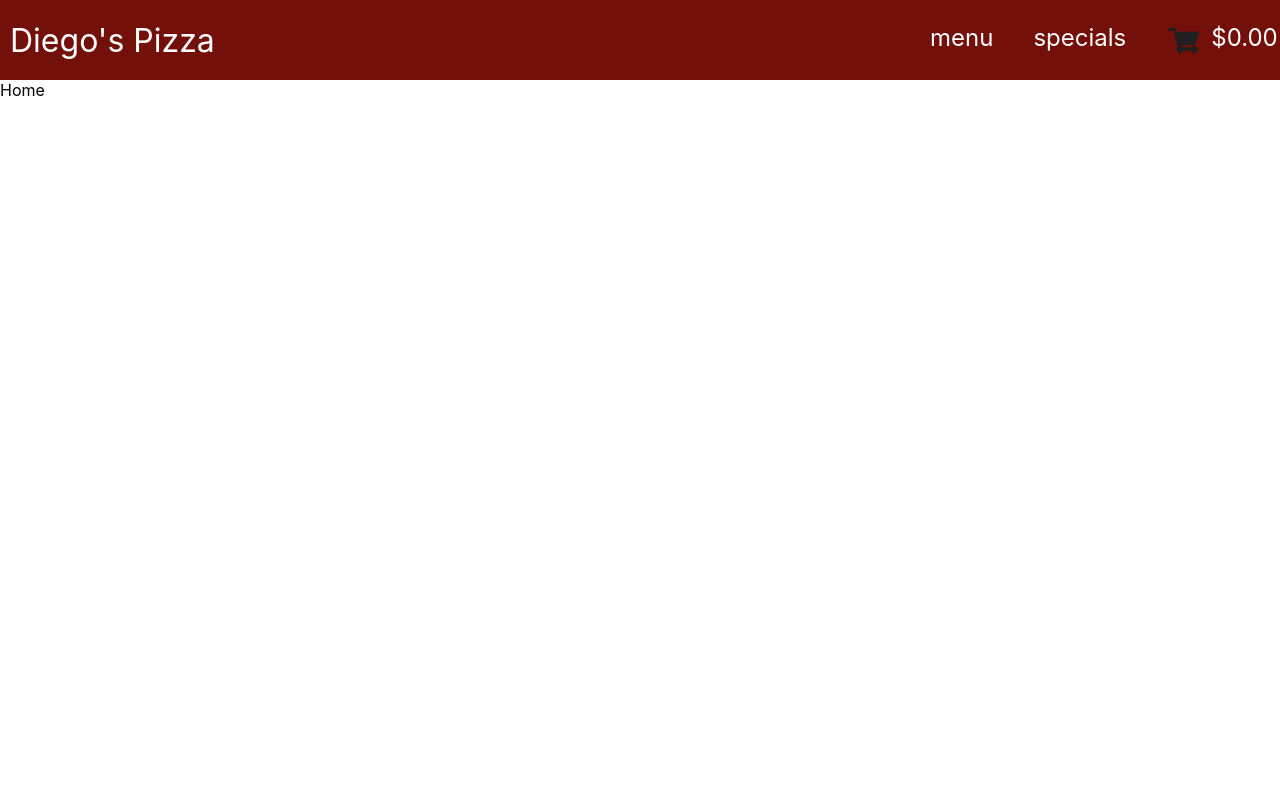
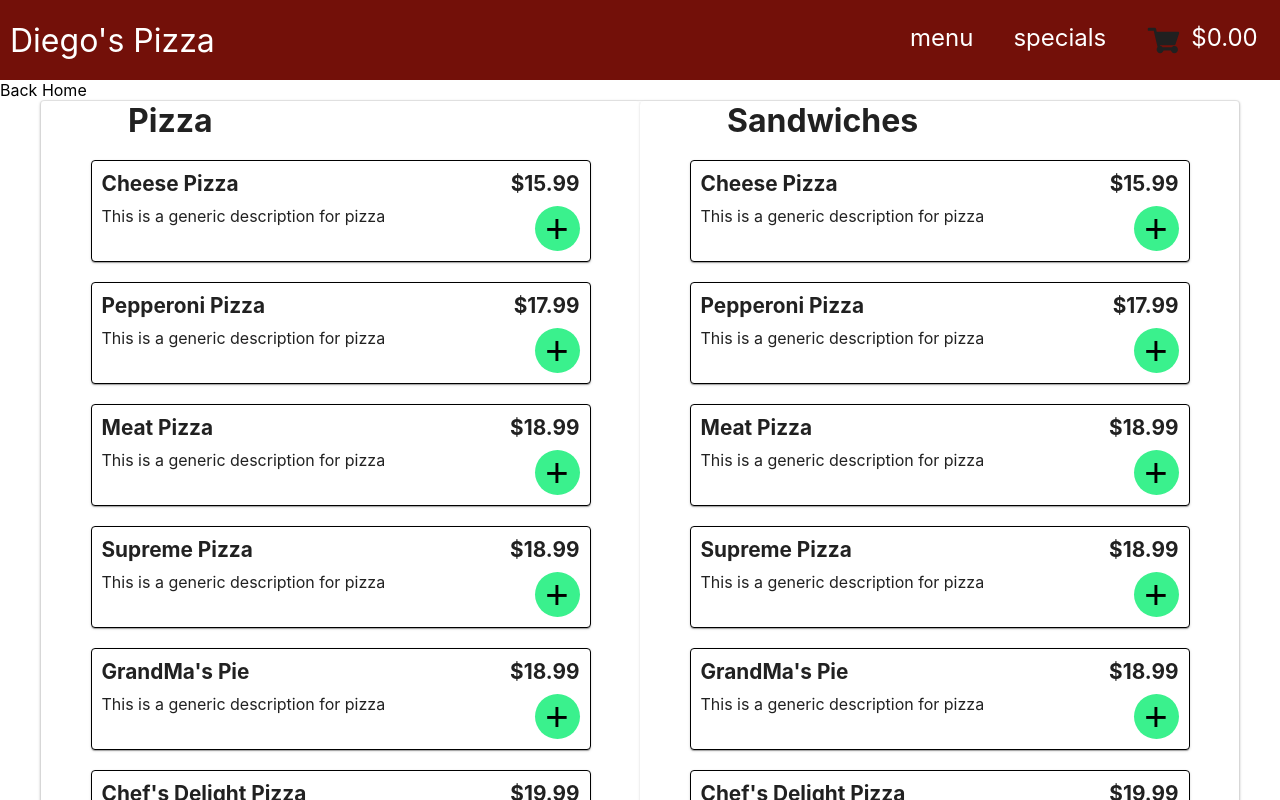
Before and after one commit to diegovazquezny/diegos-pizza, a Next.js app: page /menu in a window 1280 px wide. Shown: the top 800 px of the page. Built offline with nearby package versions, Linux system fonts and the light colour scheme.

Commit message:
add menu - still incomplete

```diff
--- /dev/null
+++ b/components/menu/menuCategory.js
@@ -0,0 +1,33 @@
+import React from 'react';
+import MenuItem from './menuItem';
+import styles from '../../styles/MenuCategory.module.css';
+import { Paper } from '@material-ui/core';
+import menuList from './menuList';
+
+export default function MenuCategory() {
+  return (
+    <Paper className={styles.root}>
+    {
+      menuList.map((type, i) => {
+        return (
+          <Paper className={styles.categoryContainer} key={`t${i}`}>
+            <h3 className={styles.categoryName}>{type.category}</h3>
+            <div className={styles.menuItemsContainer}>
+              {type.options.map((option, i) => {
+                return (
+                  <MenuItem
+                    name={option.name}
+                    price={'$' + option.price}
+                    description={option.description}
+                    key={`o${i}`}
+                  />
+                )
+              })}
+            </div>
+          </Paper>
+        )
+      })
+    }
+    </Paper>
+  )
+}
--- /dev/null
+++ b/components/menu/menuItem.js
@@ -0,0 +1,26 @@
+import React from 'react';
+import styles from '../../styles/MenuItem.module.css';
+import { Paper } from '@material-ui/core';
+
+export default function MenuItem({ name, price, description }) {
+  return (
+    <Paper className={styles.root}>
+      <div className={styles.topContainer}>
+        <p className={styles.name}>
+          {name}
+        </p>
+        <p className={styles.name}>
+          {price}
+        </p>
+      </div>
+      <div className={styles.bottomContainer}>
+        <p className={styles.description}>
+          {description}
+        </p>
+        <button className={styles.button}>
+          +
+        </button>
+      </div>
+    </Paper>
+  );
+}
--- /dev/null
+++ b/components/menu/menuList.js
@@ -0,0 +1,94 @@
+const menuList = [
+  {
+    category: 'Pizza',
+    options: [
+      {
+        name: 'Cheese Pizza',
+        price: 15.99,
+        description: 'This is a generic description for pizza'
+      },
+      {
+        name: 'Pepperoni Pizza',
+        price: 17.99,
+        description: 'This is a generic description for pizza'
+      },
+      {
+        name: 'Meat Pizza',
+        price: 18.99,
+        description: 'This is a generic description for pizza'
+      },
+      {
+        name: 'Supreme Pizza',
+        price: 18.99,
+        description: 'This is a generic description for pizza'
+      },
+      {
+        name: `GrandMa's Pie`,
+        price: 18.99,
+        description: 'This is a generic description for pizza'
+      },
+      {
+        name: `Chef's Delight Pizza`,
+        price: 19.99,
+        description: 'This is a generic description for pizza'
+      },
+      {
+        name: `Italian Margherita`,
+        price: 17.99,
+        description: 'This is a generic description for pizza'
+      },
+      {
+        name: `Buffalo Chicken Pizza`,
+        price: 18.99,
+        description: 'This is a generic description for pizza'
+      },
+    ]
+  },
+  {
+    category: 'Sandwiches',
+    options: [
+      {
+        name: 'Cheese Pizza',
+        price: 15.99,
+        description: 'This is a generic description for pizza'
+      },
+      {
+        name: 'Pepperoni Pizza',
+        price: 17.99,
+        description: 'This is a generic description for pizza'
+      },
+      {
+        name: 'Meat Pizza',
+        price: 18.99,
+        description: 'This is a generic description for pizza'
+      },
+      {
+        name: 'Supreme Pizza',
+        price: 18.99,
+        description: 'This is a generic description for pizza'
+      },
+      {
+        name: `GrandMa's Pie`,
+        price: 18.99,
+        description: 'This is a generic description for pizza'
+      },
+      {
+        name: `Chef's Delight Pizza`,
+        price: 19.99,
+        description: 'This is a generic description for pizza'
+      },
+      {
+        name: `Italian Margherita`,
+        price: 17.99,
+        description: 'This is a generic description for pizza'
+      },
+      {
+        name: `Buffalo Chicken Pizza`,
+        price: 18.99,
+        description: 'This is a generic description for pizza'
+      },
+    ]
+  }
+];
+
+export default menuList;
--- a/pages/menu/index.js
+++ b/pages/menu/index.js
@@ -1,5 +1,10 @@
 import Link from 'next/link';
 import Header from '../../components/home/header';
+import MenuCategory from '../../components/menu/menuCategory';
+
+const name = 'Pepperoni Pizza';
+const price = 12.99;
+const description = 'Large pepperoni pizza (toppings cost extra)';
 
 export default function Menu() {
   return (
@@ -7,9 +12,10 @@ export default function Menu() {
       <Header/>
       <Link href='/'>
         <a>
-          Home
+          Back Home
         </a>
       </Link>
+      <MenuCategory/>
     </div>
   )
 }
--- a/pages/specials/index.js
+++ b/pages/specials/index.js
@@ -7,7 +7,7 @@ export default function Specials() {
       <Header/>
       <Link href='/'>
         <a>
-          Home
+          Back Home
         </a>
       </Link>
     </div>
--- a/styles/Carousel.module.css
+++ b/styles/Carousel.module.css
@@ -8,7 +8,6 @@
   width: 1350px;
   margin: auto;
 }
-
 
 .carouselPage {
   display: flex;
--- a/styles/Header.module.css
+++ b/styles/Header.module.css
@@ -8,9 +8,9 @@
   overflow: hidden;
 }
 
-.logoWrapper {
+/* .logoWrapper {
 
-}
+} */
 
 .logo {
   margin: 0 0 0 10px;
@@ -20,7 +20,7 @@
 }
 
 .linksWrapper {
-  margin-right: 10px;
+  margin-right: 30px;
 }
 
 .links {
--- /dev/null
+++ b/styles/MenuCategory.module.css
@@ -0,0 +1,23 @@
+.root {
+  width: 1200px;
+  display: flex;
+  border: 1px solid rgb(228, 228, 228);
+  justify-content: center;
+  margin: auto;
+}
+
+.categoryContainer {
+  margin: auto;
+}
+
+.menuItemsContainer {
+  display: flex;
+  flex-wrap: wrap;
+  justify-content: center;
+  margin: 10px 0 10px 0;
+}
+
+.categoryName {
+  margin: 0 0 0 87px;
+  font-size: 2rem;
+}
--- /dev/null
+++ b/styles/MenuItem.module.css
@@ -0,0 +1,44 @@
+.root {
+  width: 500px;
+  border: 1px solid black;
+  padding: 10px;
+  margin: 10px;
+}
+
+.topContainer {
+  display: flex;
+  justify-content: space-between;
+}
+
+.name {
+  font-size: 1.3rem;
+  font-weight: bold;
+  margin: 0;
+  padding: 0;
+}
+
+.bottomContainer {
+  display: flex;
+  justify-content: space-between;
+  margin-top: 10px;
+}
+
+.description {
+  margin: 0;
+  padding: 0;
+}
+
+.button {
+  font-size: 2.5rem;
+  height: 45px;
+  width: 45px;
+  border-radius: 100px;
+  background-color: rgb(58, 241, 141);
+  border: 0px;
+  cursor: pointer;
+  outline: none;
+}
+
+.button:hover {
+  background-color: rgb(45, 179, 105);
+}
```
Also changed, not shown: components/home/footer.js (+0 -7 lines).
